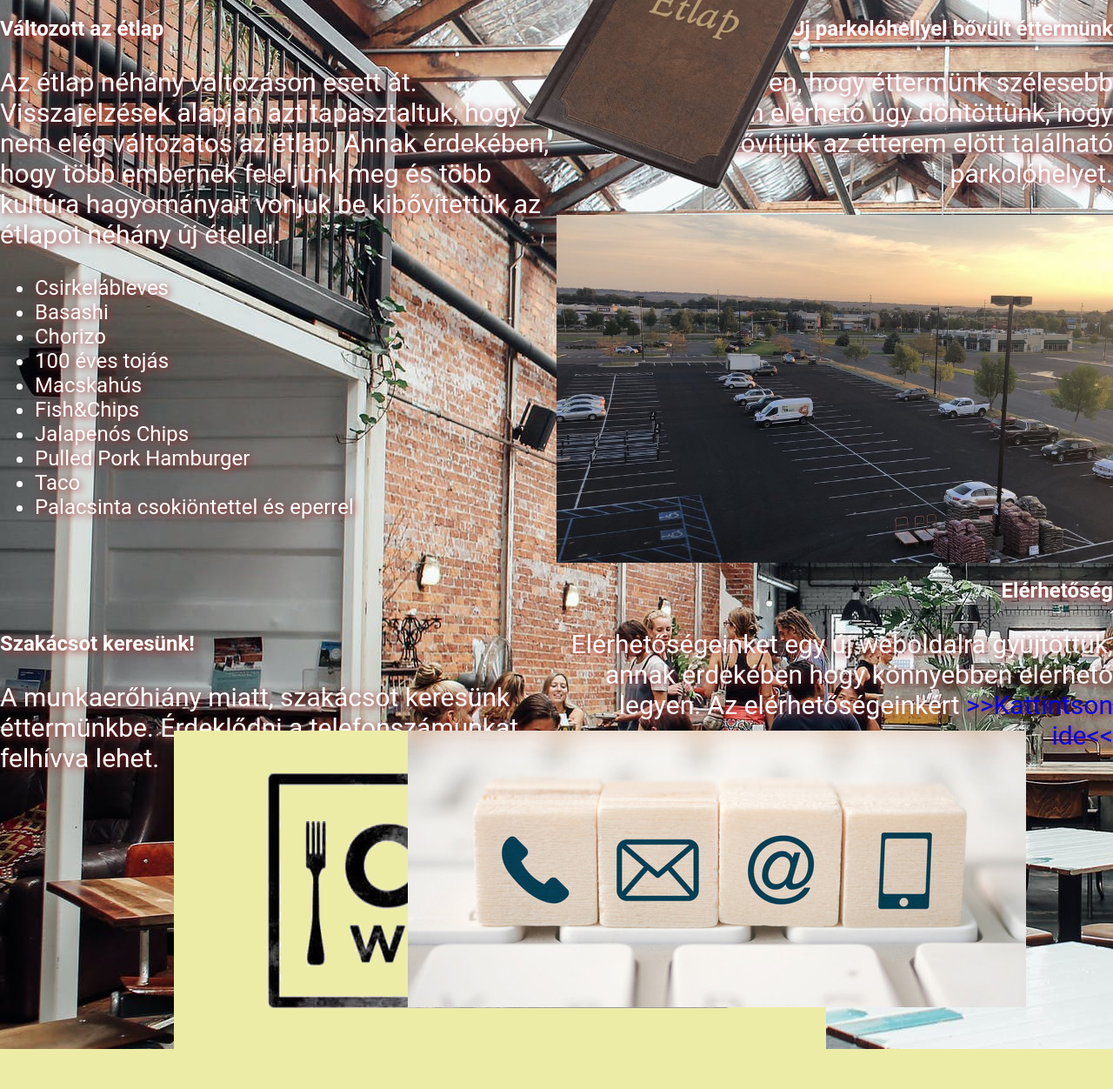
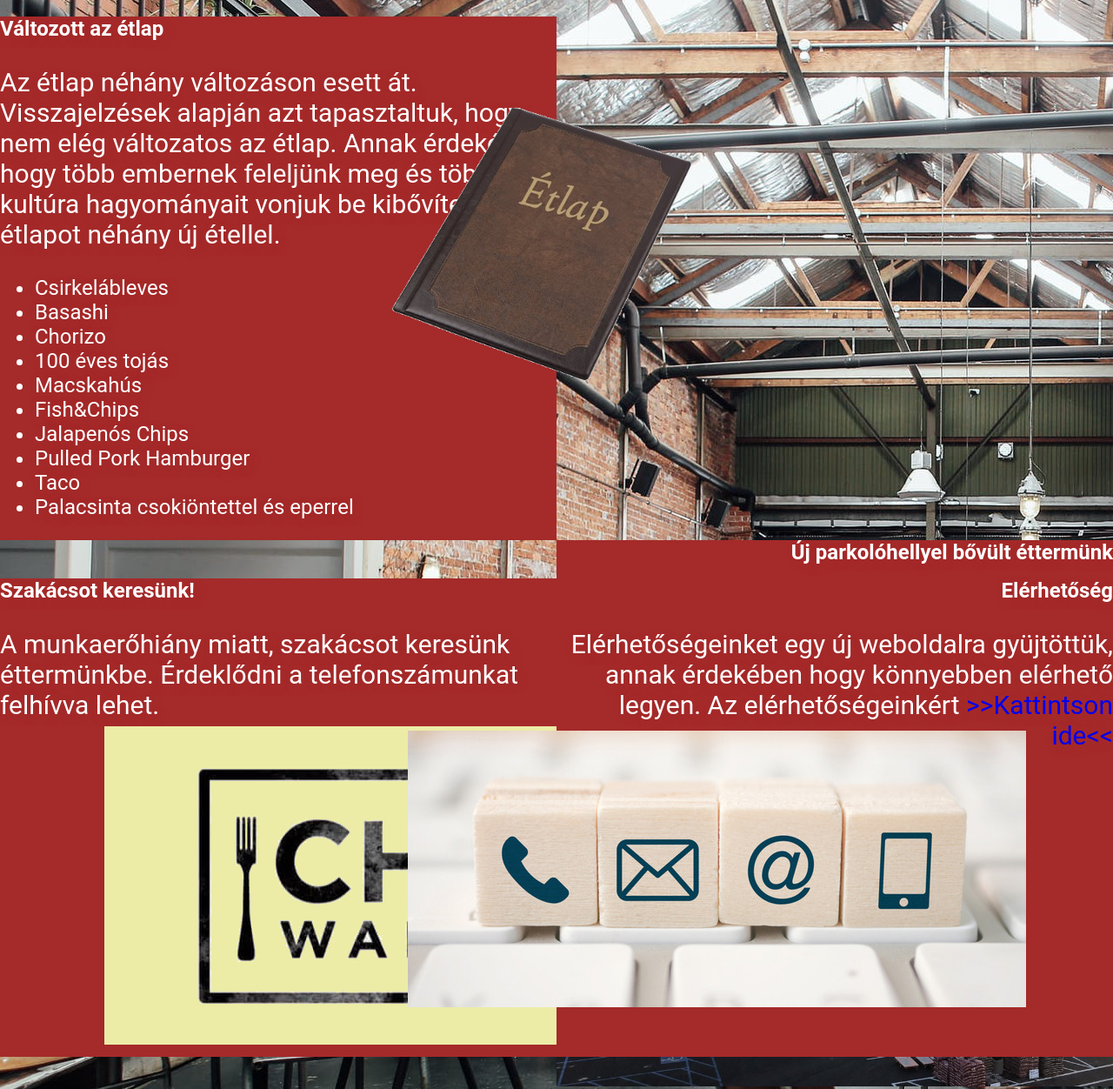
Before and after one commit to p4likas51/vendeglo, a plain HTML site: page news.html in a window 1280 px wide. Shown: the part 60-1312 px from the top of the page at 87% size. Before the commit the page ends 1266 px from the top, so only its background shows below. Drawn offline with Linux system fonts and the light colour scheme.

Commit message:
bemutatkozás, css

```diff
--- a/style.css
+++ b/style.css
@@ -4,14 +4,12 @@ body{
     margin: 0;
     background-image: url('images/12.jpeg');
 }
-
 .menu{
     display: flex;
     justify-content: space-evenly;
     margin: 0 auto;
     width: 70%;
 }
-
 .menu_items{
     margin-top: 20px;
     color: black;
@@ -20,7 +18,6 @@ body{
     font-weight: bold;
     display: flex;
 }
-
 a{
     text-decoration: none;
 }
@@ -90,21 +87,33 @@ h1{
     text-align: left;
     float: left;
     width: 50%;
+    background-color: brown;
 }
 #hir2{
     text-align: right;
     margin-left: 50%;
     width: 50%;
+    float: right;
+    background-color: brown;
+    height: 562px;
 }
 #hir3{
     text-align: left;
     float: left;
+    background-color: brown;
+    position: absolute;
+    height: 550px;
+    top: 650px;
 }
-
-#hir4{
-    margin-top: 19.53%;
+#fix{
     text-align: right;
-    margin-left: 50%;
+    float: right;
+    width: 50%;
+    background-color: brown;
+    position: absolute;
+    right: 0px;
+    height: 550px;
+    top: -500px;
 }
 #hírcim{
     margin-top: 0;
@@ -125,8 +134,8 @@ h1{
 #cook{
     float: left;
     position: absolute;
-    top: 900px;
-    left: 200px;
+    top: 170px;
+    left: 120px;
 }
 #contact{
     float: left;
@@ -233,31 +242,22 @@ span{
     text-shadow: 2px 2px 8px brown;
     color: white;
 }
-
-
 #hircontainer{
     margin-top: 30px;
-    text-shadow: 2px 2px 8px brown;
+    text-shadow: 4px 4px 10px brown;
     color: white;
 }
-
-
-
 #hir3{
     text-align: left;
     float: left;
     width: 55%;
     margin-top: 75px;
 }
-
-
-
-
 #etlap{
     float: right;
     position: absolute;
-    left: 600px;
-    bottom: 520px;
+    left: 450px;
+    bottom: 300px;
     width: 350px;
     height: auto;
 }
@@ -267,68 +267,57 @@ span{
     margin: 0 auto;
     width: 80%;
 }
-
 .ing_text{
     width: 60%;
     padding: 50px;
     text-align: justify;
 }
-
 .ing_div{
     width: 40%;
     float: right;
 }
-
 .ing_img{
     display: flex;
     margin: 21px 0 0 250px;
     width: 45%;
     border-radius: 5px;
 }
-
 .beginnings{
     background: brown;
     border-radius: 5px;
     width: 80%;
     margin: 50px auto;
 }
-
 .beginnings_text{
     width: 60%;
     padding: 50px;
     text-align: justify;
 }
-
 .beginnings_div{
     width: 40%;
     float: right;
 }
-
 .beginnings_img{
     display: flex;
     margin: 21px 0 0 250px;
     width: 45%;
     border-radius: 5px;
 }
-
 .feedback{
     background: brown;
     border-radius: 5px;
     width: 80%;
     margin: 50px auto;
 }
-
 .feedback_text{
     width: 60%;
     padding: 50px;
     text-align: justify;
 }
-
 .feedback_div{
     width: 40%;
     float: right;
 }
-
 .feedback_img{
     display: flex;
     margin: 37px 0 0 250px;
```
Also changed, not shown: bemutatkozas.html (+1 -1 lines).
